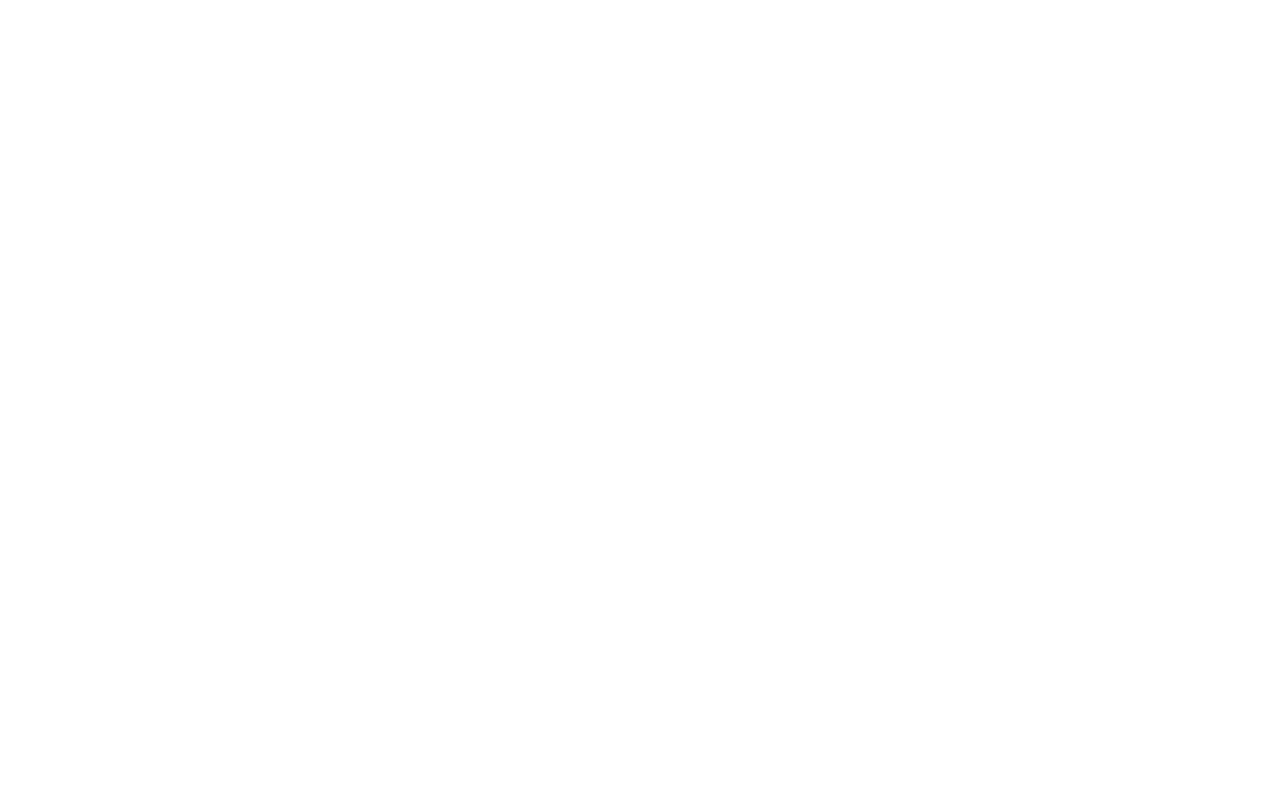
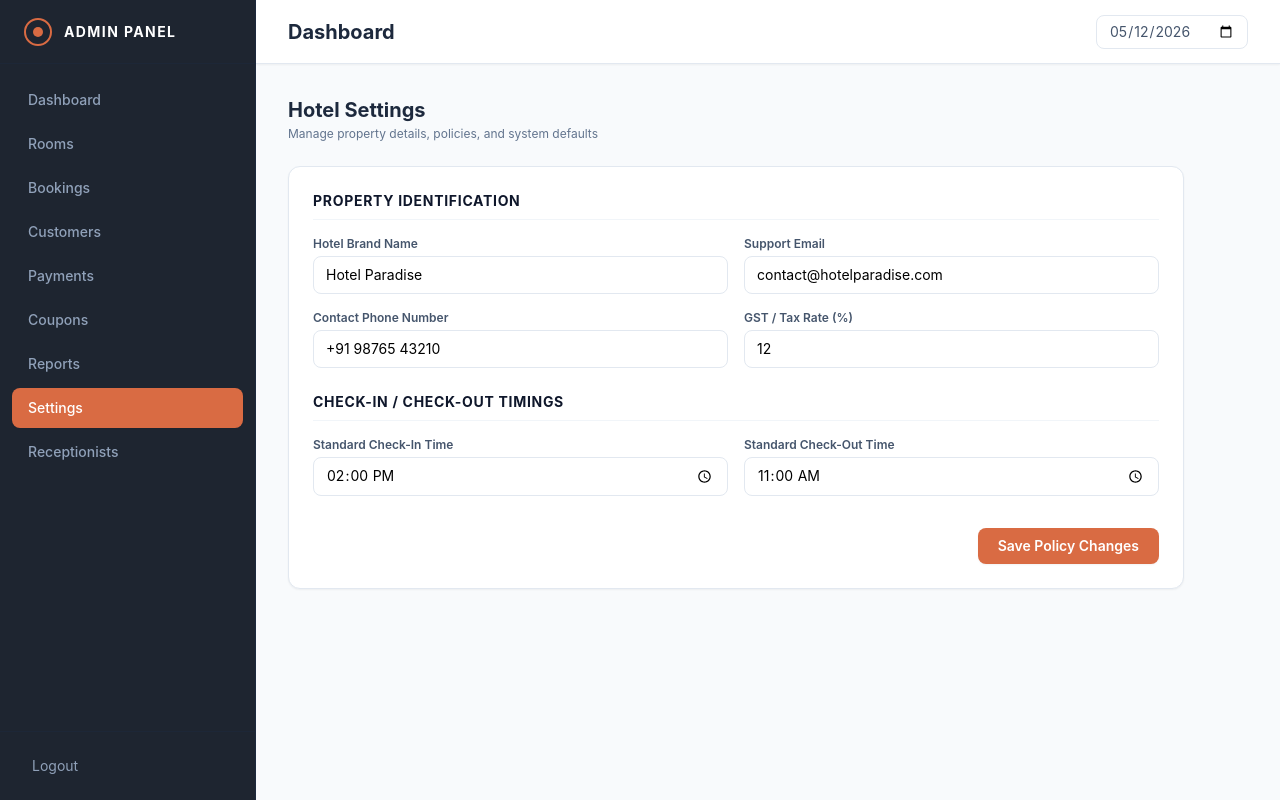
Before and after one commit to Lokeshsijapati/HotelManagmentFrontend, a React (Vite) app: page /admin/settings in a window 1280 px wide. Before the commit this address had no page. Built offline with nearby package versions, Linux system fonts and the light colour scheme.

Commit message:
feat(admin): complete reports and settings pages

```diff
--- /dev/null
+++ b/src/pages/admin/Reports.jsx
@@ -0,0 +1,67 @@
+import { useState } from 'react';
+
+export default function Reports() {
+  const [dateRange, setDateRange] = useState('This Month');
+
+  const reportMetrics = [
+    { label: 'Net Occupancy Rate', value: '74.2%', note: '+3.1% vs last month' },
+    { label: 'Average Daily Rate (ADR)', value: '₹5,820', note: 'Avg revenue per occupied room' },
+    { label: 'RevPAR', value: '₹4,318', note: 'Revenue per available room' },
+    { label: 'Total Cancellations', value: '14', note: '3.8% cancellation rate' },
+  ];
+
+  return (
+    <div className="space-y-6">
+      <div className="flex flex-col sm:flex-row sm:items-center justify-between gap-4">
+        <div>
+          <h1 className="text-xl font-bold text-slate-800">Reports & Analytics</h1>
+          <p className="text-xs text-slate-500 mt-0.5">High-level financial summaries and operational metrics</p>
+        </div>
+
+        <div className="flex items-center gap-3">
+          <select
+            value={dateRange}
+            onChange={(e) => setDateRange(e.target.value)}
+            className="px-3 py-1.5 border border-slate-200 rounded-lg text-sm bg-white text-slate-700 focus:outline-none focus:ring-1 focus:ring-[#D96B43]"
+          >
+            <option>This Week</option>
+            <option>This Month</option>
+            <option>Last Quarter</option>
+            <option>This Year</option>
+          </select>
+          <button className="px-4 py-1.5 bg-[#D96B43] hover:bg-[#c25a34] text-white text-sm font-semibold rounded-lg transition shadow-xs">
+            Export PDF / CSV
+          </button>
+        </div>
+      </div>
+
+      {/* KPI Highlights */}
+      <div className="grid grid-cols-1 sm:grid-cols-2 lg:grid-cols-4 gap-5">
+        {reportMetrics.map((m, idx) => (
+          <div key={idx} className="bg-white p-5 rounded-xl border border-slate-200 shadow-xs">
+            <p className="text-xs font-semibold text-slate-500 uppercase">{m.label}</p>
+            <h3 className="text-2xl font-bold text-slate-900 mt-2">{m.value}</h3>
+            <p className="text-xs text-slate-400 mt-1">{m.note}</p>
+          </div>
+        ))}
+      </div>
+
+      {/* Analytics Breakdown Visual Placeholders */}
+      <div className="grid grid-cols-1 lg:grid-cols-2 gap-6">
+        <div className="bg-white p-6 rounded-xl border border-slate-200 shadow-xs space-y-4">
+          <h3 className="text-base font-bold text-slate-800">Monthly Revenue Comparison</h3>
+          <div className="h-56 bg-slate-50 rounded-lg border border-dashed border-slate-200 flex items-center justify-center text-slate-400 text-sm">
+            [ Bar Chart: Monthly Revenue vs Projections ]
+          </div>
+        </div>
+
+        <div className="bg-white p-6 rounded-xl border border-slate-200 shadow-xs space-y-4">
+          <h3 className="text-base font-bold text-slate-800">Room Type Popularity</h3>
+          <div className="h-56 bg-slate-50 rounded-lg border border-dashed border-slate-200 flex items-center justify-center text-slate-400 text-sm">
+            [ Pie Chart: Deluxe vs Executive vs Suite Bookings ]
+          </div>
+        </div>
+      </div>
+    </div>
+  );
+}
--- /dev/null
+++ b/src/pages/admin/Settings.jsx
@@ -0,0 +1,105 @@
+import { useState } from 'react';
+
+export default function Settings() {
+  const [hotelDetails, setHotelDetails] = useState({
+    name: 'Hotel Paradise',
+    email: 'contact@hotelparadise.com',
+    phone: '+91 98765 43210',
+    address: '123 Beach Road, Goa, India',
+    checkInTime: '14:00',
+    checkOutTime: '11:00',
+    taxRate: '12',
+  });
+
+  const handleSave = (e) => {
+    e.preventDefault();
+    alert('Hotel settings updated successfully!');
+  };
+
+  return (
+    <div className="space-y-6 max-w-4xl">
+      <div>
+        <h1 className="text-xl font-bold text-slate-800">Hotel Settings</h1>
+        <p className="text-xs text-slate-500 mt-0.5">Manage property details, policies, and system defaults</p>
+      </div>
+
+      <form onSubmit={handleSave} className="bg-white rounded-xl border border-slate-200 shadow-xs p-6 space-y-6">
+        <div>
+          <h3 className="text-sm font-bold text-slate-900 uppercase tracking-wider mb-4 border-b border-slate-100 pb-2">
+            Property Identification
+          </h3>
+          <div className="grid grid-cols-1 sm:grid-cols-2 gap-4 text-sm">
+            <div>
+              <label className="block text-xs font-semibold text-slate-600 mb-1">Hotel Brand Name</label>
+              <input
+                type="text"
+                value={hotelDetails.name}
+                onChange={(e) => setHotelDetails({ ...hotelDetails, name: e.target.value })}
+                className="w-full px-3 py-2 border border-slate-200 rounded-lg focus:outline-none focus:ring-1 focus:ring-[#D96B43]"
+              />
+            </div>
+            <div>
+              <label className="block text-xs font-semibold text-slate-600 mb-1">Support Email</label>
+              <input
+                type="email"
+                value={hotelDetails.email}
+                onChange={(e) => setHotelDetails({ ...hotelDetails, email: e.target.value })}
+                className="w-full px-3 py-2 border border-slate-200 rounded-lg focus:outline-none focus:ring-1 focus:ring-[#D96B43]"
+              />
+            </div>
+            <div>
+              <label className="block text-xs font-semibold text-slate-600 mb-1">Contact Phone Number</label>
+              <input
+                type="text"
+                value={hotelDetails.phone}
+                onChange={(e) => setHotelDetails({ ...hotelDetails, phone: e.target.value })}
+                className="w-full px-3 py-2 border border-slate-200 rounded-lg focus:outline-none focus:ring-1 focus:ring-[#D96B43]"
+              />
+            </div>
+            <div>
+              <label className="block text-xs font-semibold text-slate-600 mb-1">GST / Tax Rate (%)</label>
+              <input
+                type="number"
+                value={hotelDetails.taxRate}
+                onChange={(e) => setHotelDetails({ ...hotelDetails, taxRate: e.target.value })}
+                className="w-full px-3 py-2 border border-slate-200 rounded-lg focus:outline-none focus:ring-1 focus:ring-[#D96B43]"
+              />
+            </div>
+          </div>
+        </div>
+
+        <div>
+          <h3 className="text-sm font-bold text-slate-900 uppercase tracking-wider mb-4 border-b border-slate-100 pb-2">
+            Check-In / Check-Out Timings
+          </h3>
+          <div className="grid grid-cols-1 sm:grid-cols-2 gap-4 text-sm">
+            <div>
+              <label className="block text-xs font-semibold text-slate-600 mb-1">Standard Check-In Time</label>
+              <input
+                type="time"
+                value={hotelDetails.checkInTime}
+                onChange={(e) => setHotelDetails({ ...hotelDetails, checkInTime: e.target.value })}
+                className="w-full px-3 py-2 border border-slate-200 rounded-lg focus:outline-none focus:ring-1 focus:ring-[#D96B43]"
+              />
+            </div>
+            <div>
+              <label className="block text-xs font-semibold text-slate-600 mb-1">Standard Check-Out Time</label>
+              <input
+                type="time"
+                value={hotelDetails.checkOutTime}
+                onChange={(e) => setHotelDetails({ ...hotelDetails, checkOutTime: e.target.value })}
+                className="w-full px-3 py-2 border border-slate-200 rounded-lg focus:outline-none focus:ring-1 focus:ring-[#D96B43]"
+              />
+            </div>
+          </div>
+        </div>
+
+        <div className="flex justify-end pt-2">
+          <button type="submit" className="px-5 py-2 bg-[#D96B43] hover:bg-[#c25a34] text-white text-sm font-semibold rounded-lg transition shadow-xs">
+            Save Policy Changes
+          </button>
+        </div>
+      </form>
+    </div>
+  );
+}
--- a/src/routes/AppRoutes.jsx
+++ b/src/routes/AppRoutes.jsx
@@ -7,6 +7,8 @@
 import Customers from '../pages/admin/Customers';
 import Payments from '../pages/admin/Payments';
 import Coupons from '../pages/admin/Coupons';
+import Reports from '../pages/admin/Reports';
+import Settings from '../pages/admin/Settings';
 
 export default function AppRoutes() {
   return (
@@ -20,6 +22,8 @@
         <Route path="customers" element={<Customers />} />
         <Route path="payments" element={<Payments />} />
         <Route path="coupons" element={<Coupons />} />
+        <Route path="reports" element={<Reports />} />
+        <Route path="settings" element={<Settings />} />
       </Route>
     </Routes>
   );
```
